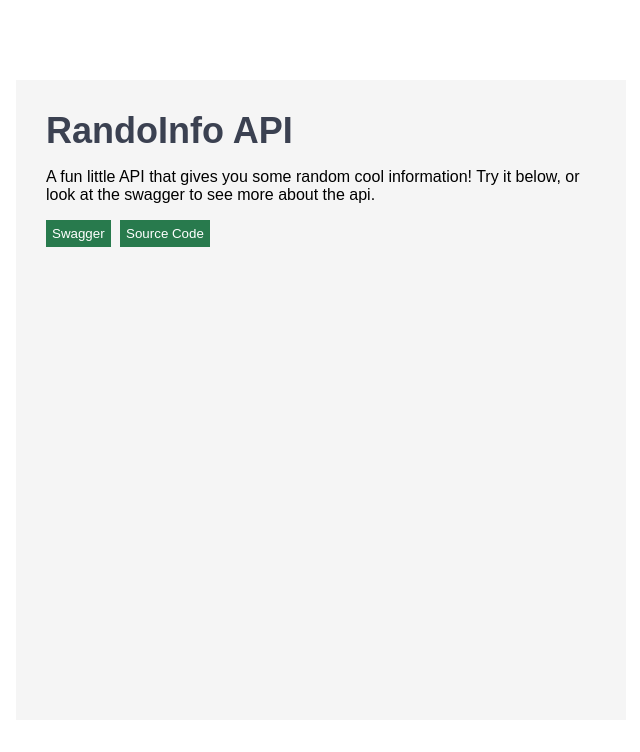
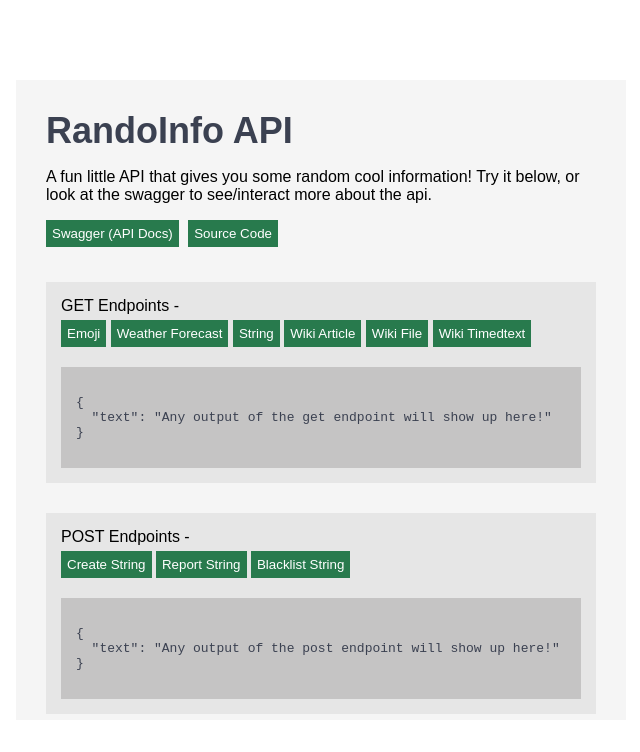
Before and after one commit to udu3324/RandoInfo, a SvelteKit app: page / in a window 1280 px wide. Shown: the top 752 px of the page, without its empty margins (319-959 px from the left). Built offline with nearby package versions, Linux system fonts and the light colour scheme.

Commit message:
add frontend and readme

```diff
--- a/src/routes/+page.svelte
+++ b/src/routes/+page.svelte
@@ -1,16 +1,143 @@
 <script>
-
     import { goto } from "$app/navigation";
 
+    let getEndpointURL = ""
+    let getResult = `{\n  "text": "Any output of the get endpoint will show up here!"\n}`
+    let getResultCode
+    let awaitingResponse = false
+
+    async function useGetEndpoint(path) {
+        awaitingResponse = true
+        getEndpointURL = path
+
+        const response = await fetch(path);
+        const json = await response.json()
+		getResult = await JSON.stringify(json, null, 2);
+        getResultCode = `\n\nStatus: ${response.status}`
+
+        awaitingResponse = false
+    }
+
+    let postEndpointURL = ""
+    let postResult = `{\n  "text": "Any output of the post endpoint will show up here!"\n}`
+    let postResultCode
+    let postInput
+    let postInput2
+    let postPath
+
+    $: {
+        //wipe the post inputs as they're shared for each endpoint
+        if (postPath) {
+            postInput = ""
+            postInput2 = ""
+
+            postEndpointURL = postPath
+        }
+    }
+
+    async function usePostEndpoint() {
+        awaitingResponse = true
+
+        let response
+        console.log("got value of", postInput)
+
+        switch (postPath) {
+            case '/api/v1/string/create':
+                postEndpointURL = postPath
+                response = await fetch(postPath, {
+                    method: "POST",
+                    body: JSON.stringify({
+                        string: postInput
+                    })
+                });
+                break
+            case '/api/v1/string/report':
+                postEndpointURL = `${postPath}/${postInput}`
+                response = await fetch(`${postPath}/${postInput}`, {
+                    method: "POST"
+                });
+                break
+            case '/api/v1/string/blacklist':
+                postEndpointURL = `${postPath}/${postInput}`
+                response = await fetch(`${postPath}/${postInput}`, {
+                    method: "POST",
+                    body: JSON.stringify({
+                        key: postInput2
+                    })
+                });
+                break
+        }
+
+        if (response.status === 404 && postPath === '/api/v1/string/blacklist') {
+            postResult = "Incomplete endpoint url. (missing ip in path)"
+            postResultCode = "\n\nStatus: 404"
+            awaitingResponse = false
+
+            return
+        }
+
+        const json = await response.text()
+		postResult = await JSON.stringify(json, null, 2);
+        postResultCode = `\n\nStatus: ${response.status}`
+
+        awaitingResponse = false
+    }
 </script>
 
 <div class="container">
     <div class="mid-div">
         <b class="title">RandoInfo API</b>
-        <p>A fun little API that gives you some random cool information! Try it below, or look at the swagger to see more about the api.</p>
-        <button on:click={() => goto("/api")} style="margin-right:5px">Swagger</button>
+        <p>A fun little API that gives you some random cool information! Try it below, or look at the swagger to see/interact more about the api.</p>
+        <button on:click={() => goto("/api")} style="margin-right:5px">Swagger (API Docs)</button>
 
         <button on:click={() => window.open("https://github.com/udu3324/randoinfo", "_blank")}>Source Code</button>
+
+        <div class="inner-panel">
+            <div style="margin-bottom:5px">
+                <h>GET Endpoints - {getEndpointURL}</h>
+            </div>
+
+            <button disabled={awaitingResponse} on:click={() => useGetEndpoint('/api/v1/emoji')}>Emoji</button>
+            <button disabled={awaitingResponse} on:click={() => useGetEndpoint('/api/v1/weather')}>Weather Forecast</button>
+            <button disabled={awaitingResponse} on:click={() => useGetEndpoint('/api/v1/string')}>String</button>
+            <button disabled={awaitingResponse} on:click={() => useGetEndpoint('/api/v1/wikipedia/article')}>Wiki Article</button>
+            <button disabled={awaitingResponse} on:click={() => useGetEndpoint('/api/v1/wikipedia/file')}>Wiki File</button>
+            <button disabled={awaitingResponse} on:click={() => useGetEndpoint('/api/v1/wikipedia/timedtext')}>Wiki Timedtext</button>
+
+            <div class="result-panel">
+                <pre>{getResult}{getResultCode}</pre>
+            </div>
+        </div>
+
+        <div class="inner-panel">
+            <div style="margin-bottom:5px">
+                <h>POST Endpoints - {postEndpointURL}</h>
+            </div>
+
+            <button disabled={awaitingResponse} on:click={() => {postPath = "/api/v1/string/create"}}>Create String</button>
+            <button disabled={awaitingResponse} on:click={() => {postPath = "/api/v1/string/report"}}>Report String</button>
+            <button disabled={awaitingResponse} on:click={() => {postPath = "/api/v1/string/blacklist"}}>Blacklist String</button>
+
+            <div style="margin-top:5px">
+                {#if postPath === "/api/v1/string/create"}
+                <input bind:value={postInput} type="text" placeholder="String">
+                {:else if postPath === "/api/v1/string/report"}
+                <input bind:value={postInput} type="number" placeholder="Id of string">
+                {:else if postPath === "/api/v1/string/blacklist"}
+                <input bind:value={postInput2} type="text" placeholder="Authentication key">
+                <br>
+                <input bind:value={postInput} type="text" placeholder="IP">
+                {/if}
+
+                {#if postPath}
+                <button disabled={awaitingResponse} on:click={usePostEndpoint}>POST</button>
+                {/if}
+            </div>
+
+            <div class="result-panel">
+                <pre>{postResult}{postResultCode}</pre>
+            </div>
+        </div>
     </div>
 </div>
 
@@ -20,11 +147,22 @@
         color: white;
         background-color: #287a4d;
         padding: 6px;
+        margin-bottom: 5px;
         cursor: pointer;
+    }
+
+    button:disabled {
+        background-color: #0b502a;
+        cursor: not-allowed;
     }
 
     button:hover {
         background-color: #0d5e31;
+    }
+
+    button:disabled:hover {
+        background-color: #0b502a;
+        cursor: not-allowed;
     }
 
     .container {
@@ -44,10 +182,25 @@
         margin-left: 20px;
         margin-right: 20px;
         max-width: 550px;
+        overflow: auto;
     }
 
     .title {
         color: #3b4151;
         font-size: 36px;
     }
+
+    .inner-panel {
+        margin-top: 30px;
+        padding: 15px;
+        background-color: rgb(230, 230, 230);
+    }
+
+    .result-panel {
+        margin-top: 15px;
+        padding: 15px;
+        background-color: rgb(197, 196, 196);
+        color: #3b4151;
+        overflow: auto;
+    }
 </style>
--- a/src/routes/api/swagger.json
+++ b/src/routes/api/swagger.json
@@ -392,6 +392,9 @@
           "301": {
             "description": "No string stored with provided id"
           },
+          "302": {
+            "description": "Id provided is not a number"
+          },
           "500": {
             "description": "Failed to read strings database"
           },
--- a/src/routes/api/v1/string/report/[path]/+server.js
+++ b/src/routes/api/v1/string/report/[path]/+server.js
@@ -14,6 +14,10 @@ export async function POST({ params, request, getClientAddress }) {
     }
 
     const id = Number.parseInt(path)
+
+    if (Number.isNaN(id)) {
+        return new Response("Id provided is not a number", { status: 302 })
+    }
 
     //search in supabase for a row with the id
     const { data, error } = await supabase
@@ -34,7 +38,8 @@ export async function POST({ params, request, getClientAddress }) {
         method: "POST",
         body: JSON.stringify({
             id: data.id,
-            reported_string: data.string
+            reported_string: data.string,
+            ip: getClientAddress()
         }),
     });
 
```
Also changed, not shown: 1 other file (tests, documents, lock files or other folders).
